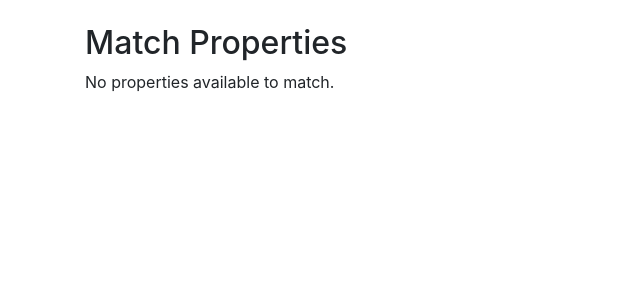
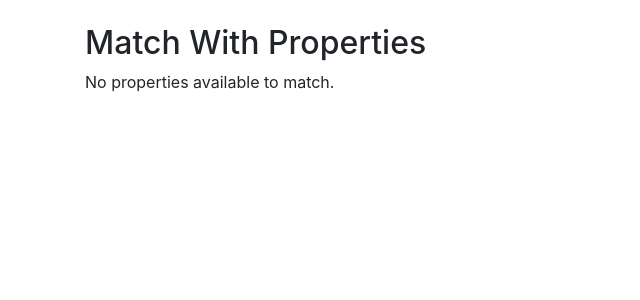
Before and after one commit to alrudniy/T2-f24-web-matching, a Django app: template myapp/templates/match_properties.html in a window 1280 px wide. Shown: the part 56-356 px from the top of the page, without its empty margins (0-640 px from the left). Run offline with Django 5.2, Linux system fonts and the light colour scheme; the template is opened without the code that fills it, so the values that code supplies are empty; some libraries are stand-ins or nearby versions.

Commit message:
docs: Update title to "Match With Properties"

```diff
--- a/myapp/templates/match_properties.html
+++ b/myapp/templates/match_properties.html
@@ -1,7 +1,7 @@
 {% extends "base.html" %}
 
 {% block content %}
-    <h2>Match Properties</h2>
+    <h2>Match With Properties</h2>
 
     {% if property %}
         <h3>{{ property.name }}</h3>
```
